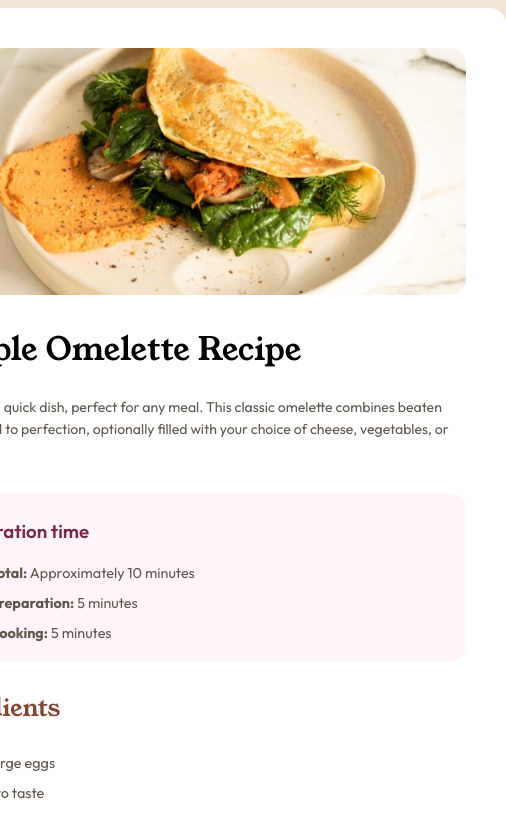
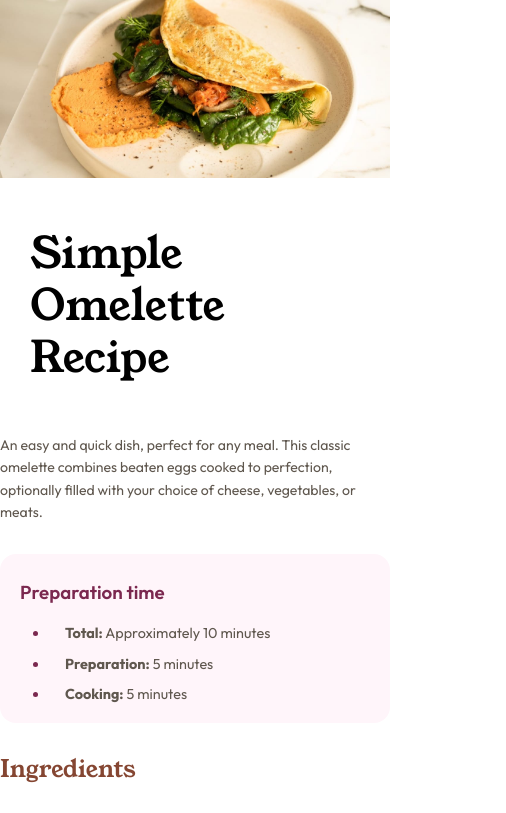
Before and after one commit to i000o/fem-recipe-page, a plain HTML site: page index.html in a window 390 px wide. Shown: the top 813 px of the page, 506 px wide, since content can reach past the window. Drawn offline with Linux system fonts and the light colour scheme.

Commit message:
started mobile

```diff
--- a/styles.css
+++ b/styles.css
@@ -73,8 +73,9 @@ body {
     flex-direction: column;
     justify-content: center;
     align-items: center;
-    /* min-height: 100svh;
-    gap: 2rem;  */
+    /* min-height: 100svh; */
+    /* gap: 2rem;  */
+    /* height: auto; */
     color: hsl(30, 10%, 34%);
 }
 
@@ -223,3 +224,32 @@ footer {
     font-size: 0.8rem;
     margin: 20px;
 }
+
+/* MOBILE MEDIA QUERIES */
+
+@media screen and (max-width: 425px) {
+
+    body {
+        background-color: hsl(0, 0%, 100%);
+        margin: 0;
+    }
+
+    section {
+        max-width: 100vw;
+        padding: 0;
+    }
+
+    section img {
+        display: flex;
+        flex-direction: row;
+        justify-content: center;
+        align-items: center;
+        border-radius: 0;
+        width: 100vw;
+    }
+
+    h1 {
+        font-size: 2.7rem;
+        margin: 50px 30px;
+    }
+}
```
